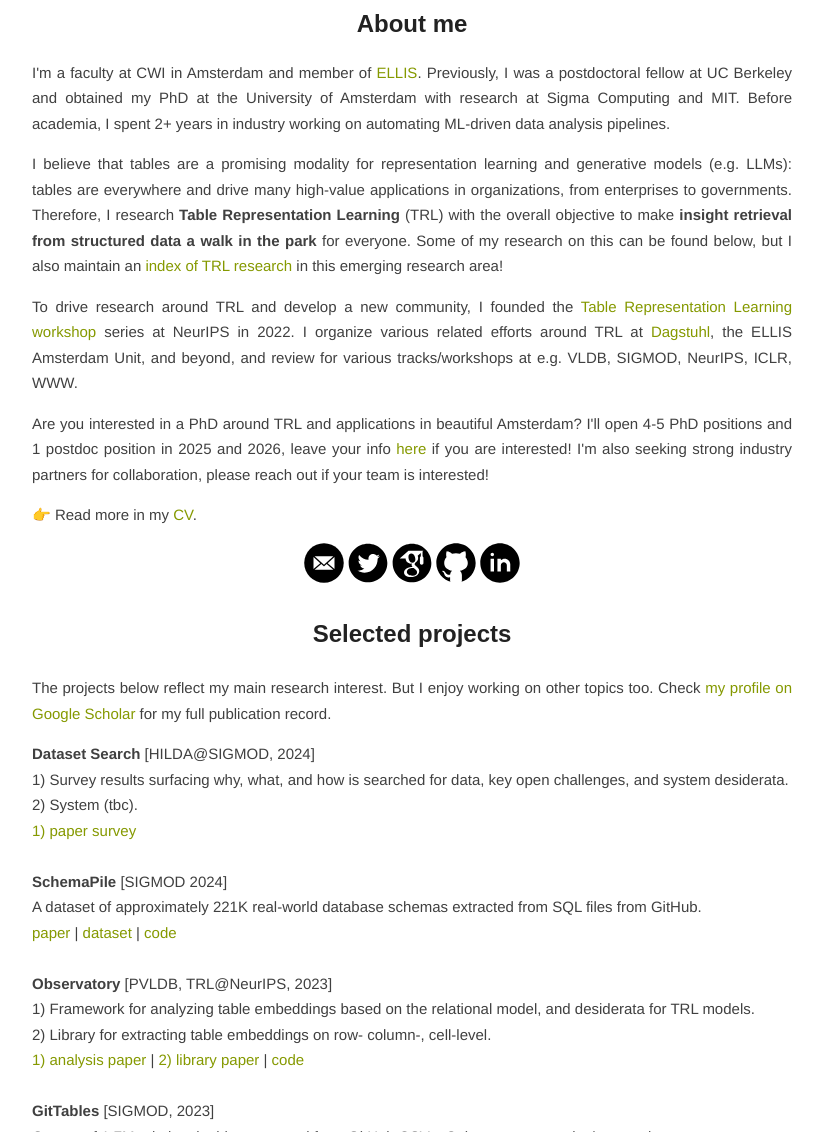
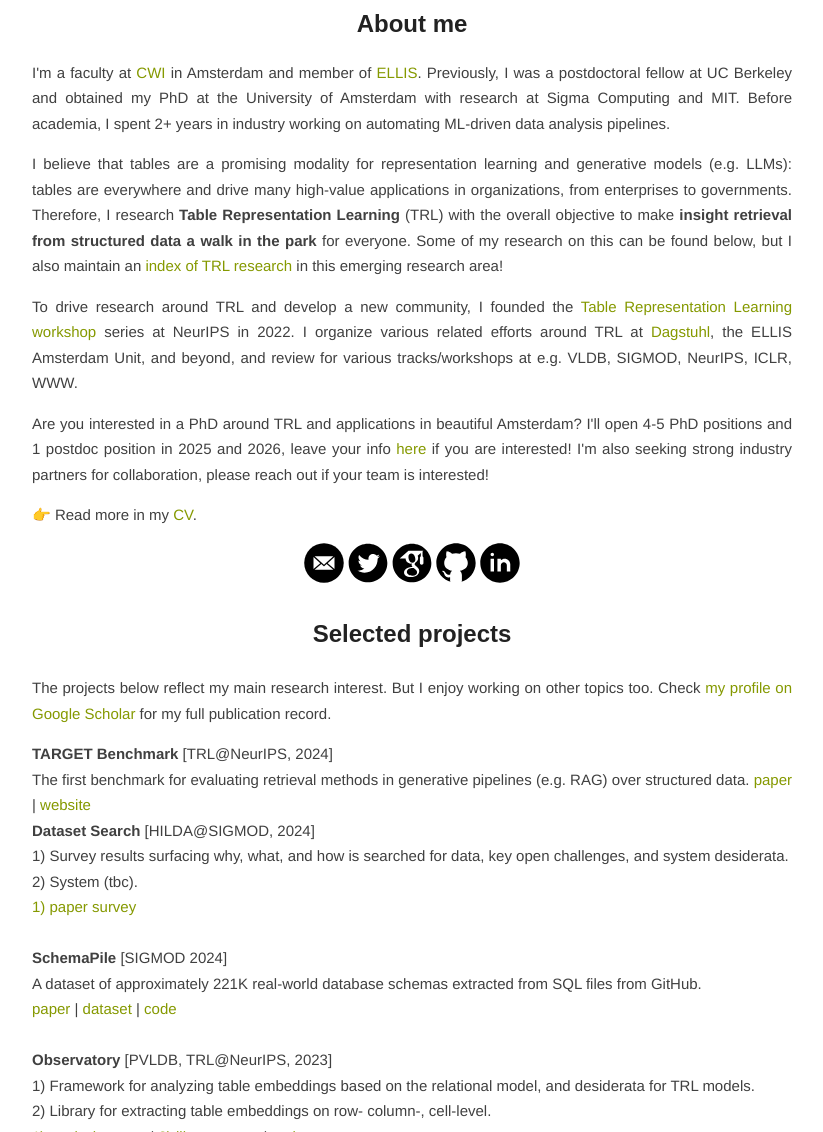
Before and after one commit to madelonhulsebos/madelonhulsebos.github.io, a Jekyll site: the page built from index.html, in a window 1280 px wide and 1400 px high. Shown: the part 268-1400 px from the top of the window, without its empty margins (228-1051 px from the left). Built offline with Jekyll 4.4.1, drawn with Linux system fonts in a browser that asks for light colours; the list of posts is cut into pages by our own code.

Commit message:
add target paper

```diff
--- a/_projects/projects.html
+++ b/_projects/projects.html
@@ -5,6 +5,12 @@
 
 The projects below reflect my main research interest. But I enjoy working on other topics too.
 Check <a href="https://scholar.google.com/citations?user=6IWQn2EAAAAJ&hl=nl&oi=ao" target="_blank"> my profile on Google Scholar </a> for my full publication record.
+
+<div>
+  <b>TARGET Benchmark</b> [TRL@NeurIPS, 2024]<br>
+  The first benchmark for evaluating retrieval methods in generative pipelines (e.g. RAG) over structured data.
+  <a href="https://target-benchmark.github.io/static/pdfs/TARGET_TRL_NeurIPS.pdf" target="_blank">paper</a> | <a href="https://target-benchmark.github.io/">website</a> <br>
+</div>
 
 
 <div>
--- a/index.html
+++ b/index.html
@@ -17,7 +17,7 @@
  <div style="text-align: justify;">
 
   <h2>About me</h2>
-  I'm a faculty at CWI in Amsterdam and member of <a href="https://ellis.eu/">ELLIS</a>. Previously, I was a postdoctoral fellow at UC Berkeley and obtained my PhD at the University of Amsterdam with research at Sigma Computing and MIT. Before academia, I spent 2+ years in industry working on automating ML-driven data analysis pipelines.
+  I'm a faculty at <a href="https://www.cwi.nl/nl/" target="blank">CWI</a> in Amsterdam and member of <a href="https://ellis.eu/" target="blank">ELLIS</a>. Previously, I was a postdoctoral fellow at UC Berkeley and obtained my PhD at the University of Amsterdam with research at Sigma Computing and MIT. Before academia, I spent 2+ years in industry working on automating ML-driven data analysis pipelines.
   <p>
   I believe that tables are a promising modality for representation learning and generative models (e.g. LLMs): tables are everywhere and drive many high-value applications in organizations, from enterprises to governments.
   Therefore, I research <b>Table Representation Learning</b> (TRL) with the overall objective to make <b>insight retrieval from structured data a walk in the park</b> for everyone. Some of my research on this can be found below, but I also maintain an <a href="{{ site.baseurl }}/trl" target="blank">index of TRL research</a> in this emerging research area!
```
Also changed, not shown: _talks/2024-09-14-BIDS-seminar.md (added, +7 -0 lines).
